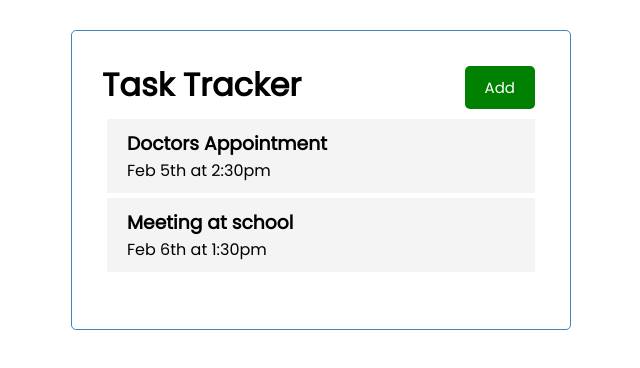
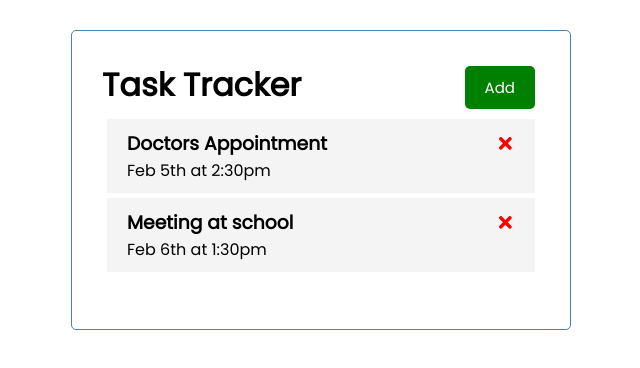
Before and after one commit to HT-Dat/react-task-tracker, a React (Create React App) app: page / in a window 1280 px wide. Shown: the top 368 px of the page, without its empty margins (319-959 px from the left). Built offline with nearby package versions, Linux system fonts and the light colour scheme.

Commit message:
Delete task and prop drilling

```diff
--- a/src/App.js
+++ b/src/App.js
@@ -16,10 +16,13 @@ function App() {
         reminder: true,
       },
   ]);
+  const deleteTask = (id) => {
+    setTask(tasks.filter(tasks => tasks.id !== id))
+  }
   return (
     <div className="container">
       <Header />
-      <Tasks tasks={tasks}/>
+      <Tasks tasks={tasks} onDelete={deleteTask}/>
     </div>
   );
 }
--- a/src/component/Task.js
+++ b/src/component/Task.js
@@ -1,7 +1,14 @@
-const Task = ({task}) => {
+import { FaTimes } from "react-icons/fa";
+const Task = ({ task, onDelete }) => {
   return (
     <div className="task">
-      <h3>{task.text}</h3>
+      <h3>
+        {task.text}
+        <FaTimes
+          style={{ color: "red", cursor: "pointer" }}
+          onClick={() => {onDelete(task.id)}}
+        />
+      </h3>
       <p>{task.day}</p>
     </div>
   );
--- a/src/component/Tasks.js
+++ b/src/component/Tasks.js
@@ -1,9 +1,9 @@
 import Task from "./Task";
-const Tasks = ({ tasks }) => {
+const Tasks = ({ tasks, onDelete }) => {
   return (
     <>
       {tasks.map((task) => (
-        <Task key={task.id} task={task}></Task>
+        <Task key={task.id} task={task} onDelete={onDelete}></Task>
       ))}
     </>
   );
```
